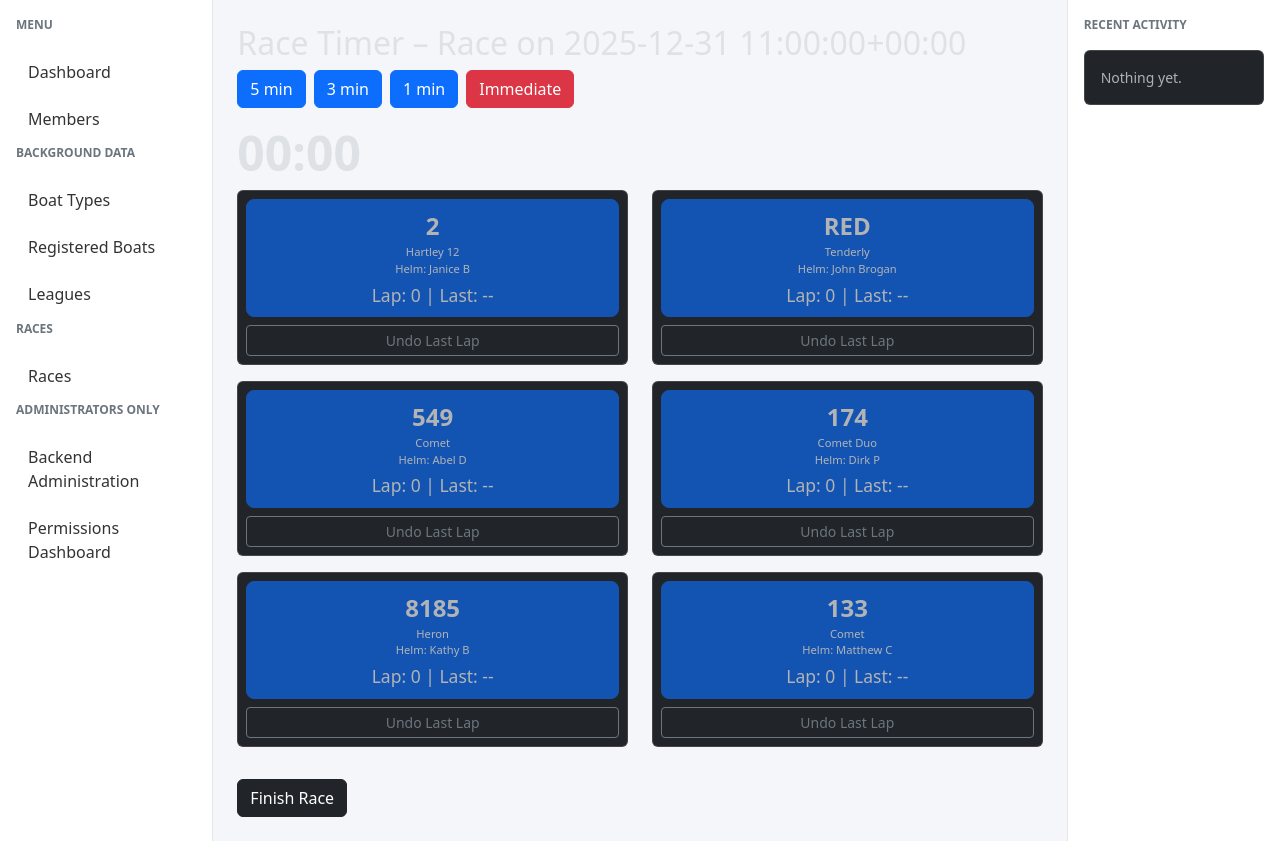
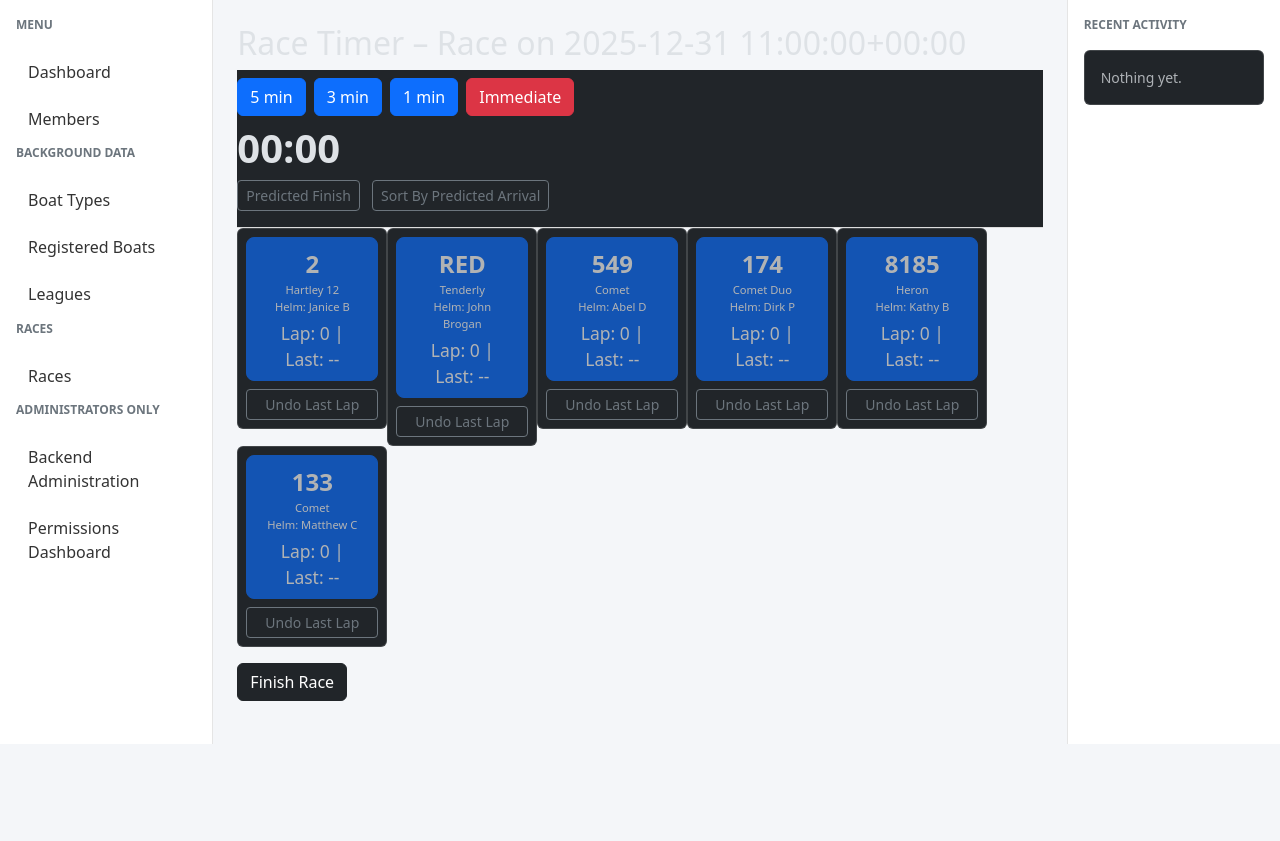
Before and after one commit to broganjlpb/csc_manager, a Django app: page /races/1/timer/ in a window 1280 px wide. Shown: the part 78-919 px from the top of the page. After the commit the page ends 822 px from the top, so only its background shows below. Run offline with Django 5.2, Linux system fonts and the light colour scheme; data comes from the database, SQL or seed files in the repository; both versions use the stored data as it was after the commit; some libraries are stand-ins or nearby versions.

Commit message:
tweeking of race timer

```diff
--- a/races/services.py
+++ b/races/services.py
@@ -66,8 +66,6 @@
 
     return standings
 
-
-
 # Corrected = (Elapsed × 1000 / PY) × (max_laps / boat_laps)
 def corrected_time(elapsed_seconds, py, laps, max_laps):
     if not elapsed_seconds or not py or not laps:
@@ -77,7 +75,6 @@
     lap_factor = max_laps / laps
 
     return base * lap_factor
-
 
 def format_seconds(total):
     if total is None:
--- a/races/templates/races/race_timer.html
+++ b/races/templates/races/race_timer.html
@@ -1,34 +1,110 @@
 {% extends "base.html" %}
+{% block content %}
 
-{% block content %}
+<style>
+@keyframes blink { 50% { opacity: 0.25; } }
+
+.lap-btn { width: 100%; }
+
+.lap-warning  { border: 4px solid #20c997 !important; }
+.lap-imminent { border: 4px solid #ffc107 !important; animation: blink .7s linear infinite; }
+.lap-late     { border: 4px solid #dc3545 !important; }
+
+.sort-warning {
+    background: #ffc107;
+    color: black;
+    font-weight: bold;
+}
+
+/* sticky header */
+#sticky-header {
+    position: sticky;
+    top: 0;
+    z-index: 1000;
+    background: var(--bs-body-bg);
+    padding: 8px 0;
+    border-bottom: 1px solid #ddd;
+}
+
+/* ⭐ GRID — REQUIRED FOR ANIMATION */
+/* .boat-grid {
+    display: grid;
+    grid-template-columns: repeat(auto-fill, 150px);
+    gap: 8px;
+} */
+
+.boat-grid {
+    display: flex;
+    flex-wrap: wrap;
+}
+
+.boat-tile {
+    width: 150px;
+    transform: translateZ(0);
+}
+
+</style>
+
 <input type="hidden" name="csrfmiddlewaretoken" value="{{ csrf_token }}">
+
 <h2>Race Timer – {{ race }}</h2>
 
-<!-- <div class="display-4 mb-3" id="clock">00:00</div> -->
+<div id="sticky-header">
 
-<div id="start-controls" class="d-flex gap-2 mb-3">
+    <div id="start-controls" class="d-flex gap-2 mb-2">
         <button id="btn-5" class="btn btn-primary">5 min</button>
         <button id="btn-3" class="btn btn-primary">3 min</button>
         <button id="btn-1" class="btn btn-primary">1 min</button>
         <button id="btn-now" class="btn btn-danger">Immediate</button>
     </div>
 
-<button id="restart-btn" class="btn btn-warning mb-3 d-none">
+    <button id="restart-btn" class="btn btn-warning mb-2 d-none">
         Restart
     </button>
 
+    <h2 id="clock" class="display-6 fw-bold">00:00</h2>
 
-<h2 id="clock" class="display-5 fw-bold">00:00</h2>
+    <div class="mb-2">
+        <button class="btn btn-sm btn-outline-secondary"
+                data-bs-toggle="collapse"
+                data-bs-target="#prediction-panel">
+            Predicted Finish
+        </button>
 
+        <button id="sort-advice-btn"
+                class="btn btn-sm btn-outline-secondary ms-2">
+            Sort By Predicted Arrival
+        </button>
 
-<div class="row">
+        <div id="prediction-panel" class="collapse mt-2">
+            <table class="table table-sm table-borderless small text-muted mb-0">
+                <thead>
+                    <tr>
+                        <th>Pos</th>
+                        <th>Helm</th>
+                        <th>Laps</th>
+                        <th>Last</th>
+                        <th>Next</th>
+                        <th>Corrected</th>
+                    </tr>
+                </thead>
+                <tbody id="prediction-body"></tbody>
+            </table>
+        </div>
+    </div>
+</div>
+
+<!-- BOATS -->
+<div id="boat-grid" class="boat-grid">
 {% for e in entries %}
-    <div class="col-6 mb-2">
-        <div class="card mb-2">
+    <div class="boat-tile" data-id="{{ e.id }}">
+        <div class="card">
             <div class="card-body p-2">
 
                 <button class="btn btn-lg btn-primary w-100 lap-btn mb-2"
-                data-id="{{ e.id }}">
+                        data-id="{{ e.id }}"
+                        data-py="{{ e.py_used|stringformat:'s' }}"
+                        data-helm="{{ e.helm.username }}">
 
                     <div class="fw-bold fs-4">
                         {{ e.boat.sail_number }}
@@ -43,7 +119,6 @@
                         Lap: <span class="lap-count">0</span> |
                         Last: <span class="last-time">--</span>
                     </div>
-
                 </button>
 
                 <button class="btn btn-sm btn-outline-secondary w-100 undo-btn"
@@ -64,84 +139,64 @@
 {% endblock %}
 
 {% block extra_js %}
+<script src="https://cdn.jsdelivr.net/npm/sortablejs@latest/Sortable.min.js"></script>
 <script>
 document.addEventListener("DOMContentLoaded", function () {
 
-    /* =====================================================
-       GLOBAL STATE
-    ===================================================== */
+const BUNCH_WINDOW = 5;
+
 const clock = document.getElementById("clock");
 const startControls = document.getElementById("start-controls");
 const restartBtn = document.getElementById("restart-btn");
+const sortBtn = document.getElementById("sort-advice-btn");
+const grid = document.getElementById("boat-grid");
 
 let startTime = null;
 let timerInterval = null;
 let countdownInterval = null;
 
-    // ⭐ MUST EXIST BEFORE ANYTHING ELSE
 const lapData = {};
+const lapButtons = document.querySelectorAll(".lap-btn");
+let currentPredictions = [];
 
-    const lapButtons = document.querySelectorAll(".lap-btn");
+/* ⭐ SORTABLE */
+// const sortable = Sortable.create(grid, {
+//     animation: 1000,
+//     sort: false,
+//     draggable: ".boat-tile",
+//     dataIdAttr: "data-id"
+// });
+const sortable = Sortable.create(grid, {
+    animation: 600,
+    easing: "cubic-bezier(0.2, 0, 0, 1)",
+    draggable: ".boat-tile",
+    dataIdAttr: "data-id",
+    forceFallback: true
+});
 
+
+// console.log("SORTABLE INIT", sortable);
+// console.log("ITEMS:", sortable.toArray());
+// console.log("SORT TO:", order);
+
+/* ===================================================== */
 function enableLaps(enabled) {
     lapButtons.forEach(b => b.disabled = !enabled);
 }
-
 enableLaps(false);
 
-    /* =====================================================
-       SOUND
-    ===================================================== */
-    function beep() {
-        const ctx = new (window.AudioContext || window.webkitAudioContext)();
-        const osc = ctx.createOscillator();
-        osc.connect(ctx.destination);
-        osc.start();
-        osc.stop(ctx.currentTime + 0.15);
+/* ===================================================== */
+function startRaceClock() {
+    clearInterval(countdownInterval);
+    enableLaps(true);
+    startTime = Date.now();
 }
 
-    function longHorn() {
-        const ctx = new (window.AudioContext || window.webkitAudioContext)();
-        const osc = ctx.createOscillator();
-        osc.frequency.value = 200;
-        osc.connect(ctx.destination);
-        osc.start();
-        osc.stop(ctx.currentTime + 0.7);
-    }
-
-    /* =====================================================
-       VISUAL FLASH
-    ===================================================== */
-    function flash(color) {
-        document.body.style.background = color;
-        setTimeout(() => document.body.style.background = "", 300);
-    }
-
-    /* =====================================================
-       RACE CLOCK
-    ===================================================== */
-    function startRaceClock() {
-        clearInterval(countdownInterval);
-
-        enableLaps(true);
-        startTime = Date.now();
-
-        timerInterval = setInterval(() => {
-            const diff = Math.floor((Date.now() - startTime) / 1000);
-            const m = Math.floor(diff / 60);
-            const s = diff % 60;
-            clock.textContent = `${m}:${s.toString().padStart(2, "0")}`;
-        }, 1000);
-    }
-
-    /* =====================================================
-       COUNTDOWN
-    ===================================================== */
+/* ===================================================== */
 function startCountdown(minutes) {
 
     if (startTime || countdownInterval) {
-            const ok = confirm("Restart sequence? All times will be lost.");
-            if (!ok) return;
+        if (!confirm("Restart sequence? All times will be lost.")) return;
         resetRace();
     }
 
@@ -151,151 +206,184 @@
     let remaining = (minutes * 60) + 10;
 
     countdownInterval = setInterval(() => {
-
         remaining--;
-
         const m = Math.floor(remaining / 60);
         const s = remaining % 60;
-
         clock.textContent = `Start in ${m}:${s.toString().padStart(2, "0")}`;
 
-            if (remaining === minutes * 60) {
-                longHorn();
-                flash("#0d6efd");
-            }
-
-            if (remaining === 60) {
-                longHorn();
-                flash("#ffc107");
-            }
-
-            if ([3,2,1].includes(remaining)) {
-                beep();
-            }
-
-            if (remaining === 0) {
-                longHorn();
-                flash("#198754");
-                startRaceClock();
-            }
-
+        if (remaining === 0) startRaceClock();
     }, 1000);
 }
 
-    /* =====================================================
-       BUTTON HOOKS
-    ===================================================== */
+/* ===================================================== */
 document.getElementById("btn-5").onclick = () => startCountdown(5);
 document.getElementById("btn-3").onclick = () => startCountdown(3);
 document.getElementById("btn-1").onclick = () => startCountdown(1);
 document.getElementById("btn-now").onclick = () => startCountdown(0);
 
 restartBtn.onclick = () => {
-        const ok = confirm("Restart race?\n\nAll recorded data will be lost.");
-        if (!ok) return;
+    if (!confirm("Restart race?")) return;
     resetRace();
 };
 
-    /* =====================================================
-       LAP RECORDING
-    ===================================================== */
+/* ===================================================== */
+/* LAP BUTTONS */
 lapButtons.forEach(btn => {
     const id = btn.dataset.id;
 
     lapData[id] = {
         laps: 0,
-            times: []
+        times: [],
+        py: parseFloat(btn.dataset.py),
+        helm: btn.dataset.helm
     };
 
     btn.addEventListener("click", () => {
         if (!startTime) return;
 
-            const seconds = Math.floor((Date.now() - startTime) / 1000);
+        const sec = Math.floor((Date.now() - startTime) / 1000);
 
-            lapData[id].laps += 1;
-            lapData[id].times.push(seconds);
+        lapData[id].laps++;
+        lapData[id].times.push(sec);
 
         btn.querySelector(".lap-count").textContent = lapData[id].laps;
+        btn.querySelector(".last-time").textContent = fmt(sec);
 
-            const m = Math.floor(seconds / 60);
-            const s = seconds % 60;
-            btn.querySelector(".last-time").textContent =
-                `${m}:${s.toString().padStart(2, "0")}`;
+        updatePredictions();
     });
 });
 
-    /* =====================================================
-       UNDO
-    ===================================================== */
+/* ===================================================== */
+/* UNDO */
 document.querySelectorAll(".undo-btn").forEach(btn => {
     const id = btn.dataset.id;
 
     btn.addEventListener("click", () => {
         const data = lapData[id];
-            if (!data || data.laps === 0) return;
+        if (!data.laps) return;
 
-            data.laps -= 1;
+        data.laps--;
         data.times.pop();
 
         const card = btn.closest(".card");
         card.querySelector(".lap-count").textContent = data.laps;
+        card.querySelector(".last-time").textContent =
+            data.times.length ? fmt(data.times.at(-1)) : "--";
 
-            if (data.times.length) {
-                const seconds = data.times[data.times.length - 1];
-                const m = Math.floor(seconds / 60);
-                const s = seconds % 60;
-                card.querySelector(".last-time").textContent =
-                    `${m}:${s.toString().padStart(2, "0")}`;
-            } else {
-                card.querySelector(".last-time").textContent = "--";
-            }
+        updatePredictions();
     });
 });
 
-    /* =====================================================
-       FINISH
-    ===================================================== */
-    document.getElementById("finish-btn").onclick = () => {
+/* ===================================================== */
+timerInterval = setInterval(() => {
     if (!startTime) return;
 
-        clearInterval(timerInterval);
+    const diff = Math.floor((Date.now() - startTime) / 1000);
+    const m = Math.floor(diff / 60);
+    const s = diff % 60;
+    clock.textContent = `${m}:${s.toString().padStart(2, "0")}`;
 
-        if (!confirm("Finish race and send results?")) return;
+    updatePredictions();
+}, 1000);
 
-        fetch("", {
-            method: "POST",
-            headers: {
-                "Content-Type": "application/json",
-                "X-CSRFToken": document.querySelector('[name=csrfmiddlewaretoken]').value
-            },
-            body: JSON.stringify(lapData)
-        }).then(() => {
-            window.location.href = "../results/timed/";
+/* ===================================================== */
+function updatePredictions() {
+
+    const body = document.getElementById("prediction-body");
+    if (!body) return;
+
+    document.querySelectorAll(".lap-btn")
+        .forEach(b => b.classList.remove("lap-warning","lap-imminent","lap-late"));
+
+    const rows = [];
+    const maxLaps = Math.max(...Object.values(lapData).map(d => d.laps || 0));
+    const now = startTime ? Math.floor((Date.now() - startTime) / 1000) : 0;
+
+    Object.entries(lapData).forEach(([id, d]) => {
+        if (!d.laps || !d.py) return;
+
+        const last = d.times.at(-1);
+        const avg = last / d.laps;
+        const next = last + avg;
+        const corrected = last * (maxLaps / d.laps) * 1000 / d.py;
+
+        rows.push({ id, helm:d.helm, laps:d.laps, last, next, corrected });
     });
+
+    rows.sort((a,b) => a.next - b.next);
+    currentPredictions = rows;
+
+    /* =====================================================
+    BUNCH DETECTION
+    ===================================================== */
+    const bunch = rows.filter(r => Math.abs(r.next - now) <= BUNCH_WINDOW);
+
+    const currentOrder = sortable.toArray();  // ids in screen order
+    const shouldBeTop = bunch.map(b => String(b.id));
+    const topNow = currentOrder.slice(0, shouldBeTop.length);
+
+    const alreadyGood = shouldBeTop.every(id => topNow.includes(id));
+
+    if (bunch.length >= 2 && !alreadyGood) {
+        sortBtn.classList.add("sort-warning");
+        sortBtn.textContent = "⚠ BUNCH – consider sorting";
+    } else {
+        sortBtn.classList.remove("sort-warning");
+        sortBtn.textContent = "Sort By Predicted Arrival";
+    }
+
+
+    rows.forEach(r => {
+        const btn = document.querySelector(`.lap-btn[data-id="${r.id}"]`);
+        if (!btn) return;
+
+        const eta = r.next - now;
+
+        if (eta <= 10 && eta > 5) btn.classList.add("lap-warning");
+        else if (eta <= 5 && eta >= 0) btn.classList.add("lap-imminent");
+        else if (eta < 0) btn.classList.add("lap-late");
+    });
+
+    body.innerHTML = "";
+    rows.forEach((r,i)=>{
+        body.innerHTML += `
+            <tr>
+                <td>${i+1}</td>
+                <td>${r.helm}</td>
+                <td>${r.laps}</td>
+                <td>${fmt(r.last)}</td>
+                <td>${fmt(r.next)}</td>
+                <td>${fmt(r.corrected)}</td>
+            </tr>`;
+    });
+}
+
+/* ===================================================== */
+/* SORT BUTTON */
+// sortBtn.onclick = () => {
+//     if (!currentPredictions.length) return;
+
+//     const order = currentPredictions.map(r => String(r.id));
+
+//     console.log("Sorting to:", order);
+
+//     sortable.sort(order);
+// };
+sortBtn.onclick = () => {
+    if (!currentPredictions.length) return;
+
+    const order = currentPredictions.map(r => String(r.id));
+    sortable.sort(order);
 };
 
-    /* =====================================================
-       RESET
-    ===================================================== */
-    function resetRace() {
-        clearInterval(timerInterval);
-        clearInterval(countdownInterval);
 
-        startTime = null;
-        clock.textContent = "00:00";
 
-        enableLaps(false);
-
-        startControls.classList.remove("d-none");
-        restartBtn.classList.add("d-none");
-
-        Object.keys(lapData).forEach(id => {
-            lapData[id].laps = 0;
-            lapData[id].times = [];
-        });
-
-        document.querySelectorAll(".lap-count").forEach(el => el.textContent = 0);
-        document.querySelectorAll(".last-time").forEach(el => el.textContent = "--");
+/* ===================================================== */
+function fmt(sec){
+    if (!sec) return "--";
+    const m = Math.floor(sec/60);
+    const s = Math.floor(sec%60);
+    return `${m}:${s.toString().padStart(2,"0")}`;
 }
 
 });
```
Also changed, not shown: db.sqlite3. Lines whose indentation alone changed are shown as unchanged.
